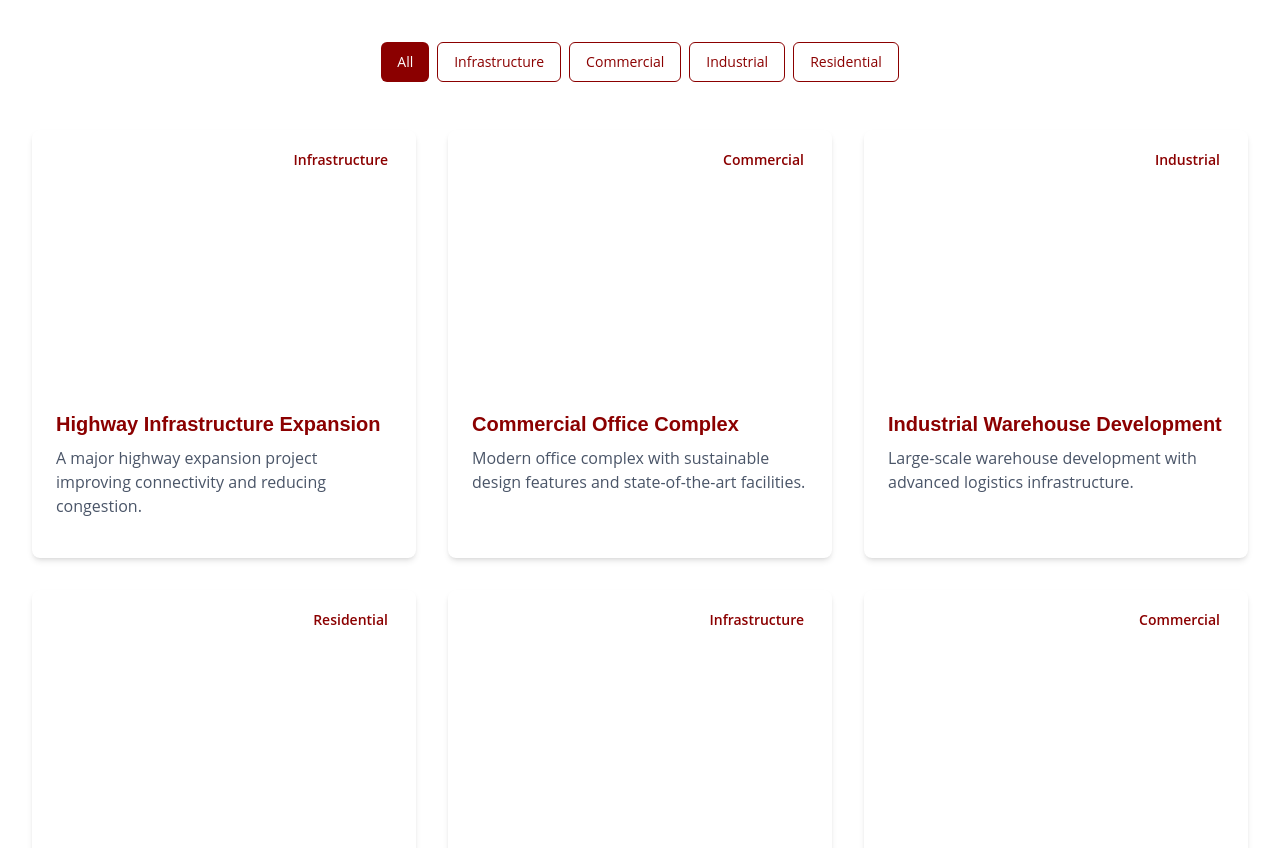
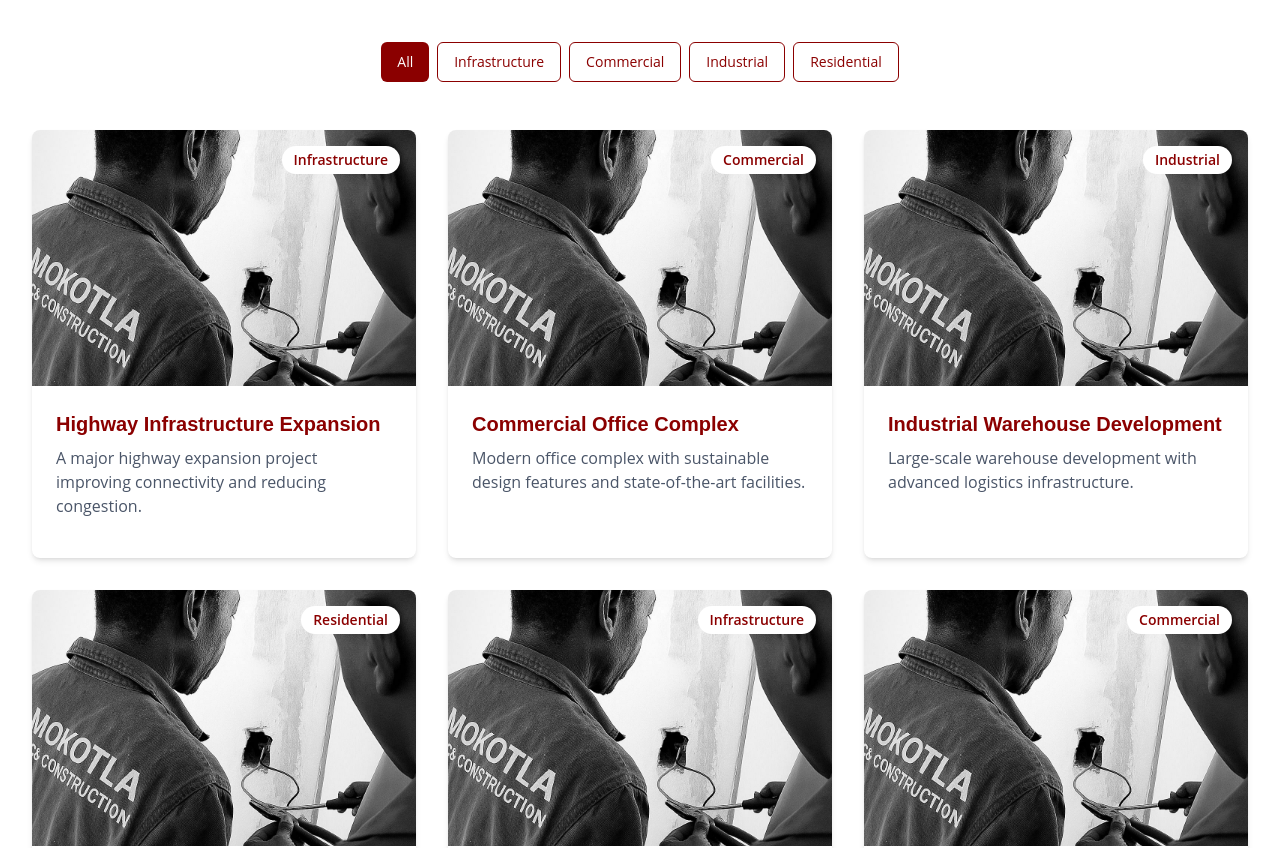
Before and after one commit to purplerain-hub/mokotla-journey-builder, a React (Vite) app: page / in a window 1280 px wide. Shown: the part 2360-3208 px from the top of the page. Built offline with nearby package versions, Linux system fonts and the light colour scheme.

Commit message:
Add project images
Add individual images to each project.

```diff
--- a/src/components/ProjectsShowcase.tsx
+++ b/src/components/ProjectsShowcase.tsx
@@ -15,37 +15,37 @@ const ProjectsShowcase = () => {
     title: "Highway Infrastructure Expansion",
     category: "Infrastructure",
     description: "A major highway expansion project improving connectivity and reducing congestion.",
-    imageUrl: "https://images.unsplash.com/photo-1487958449943-2429e8be8625?auto=format&fit=crop&w=800&h=500"
+    imageUrl: "/lovable-uploads/9fb53d8a-4dec-4b84-967a-789cb7a9c6e3.png"
   }, {
     id: 2,
     title: "Commercial Office Complex",
     category: "Commercial",
     description: "Modern office complex with sustainable design features and state-of-the-art facilities.",
-    imageUrl: "https://images.unsplash.com/photo-1517245386807-bb43f82c33c4?auto=format&fit=crop&w=800&h=500"
+    imageUrl: "/lovable-uploads/9fb53d8a-4dec-4b84-967a-789cb7a9c6e3.png"
   }, {
     id: 3,
     title: "Industrial Warehouse Development",
     category: "Industrial",
     description: "Large-scale warehouse development with advanced logistics infrastructure.",
-    imageUrl: "https://images.unsplash.com/photo-1586528116311-ad8dd3c8310d?auto=format&fit=crop&w=800&h=500"
+    imageUrl: "/lovable-uploads/9fb53d8a-4dec-4b84-967a-789cb7a9c6e3.png"
   }, {
     id: 4,
     title: "Residential Housing Community",
     category: "Residential",
     description: "Comprehensive residential development with modern amenities and green spaces.",
-    imageUrl: "https://images.unsplash.com/photo-1494891848038-7bd202a2afeb?auto=format&fit=crop&w=800&h=500"
+    imageUrl: "/lovable-uploads/9fb53d8a-4dec-4b84-967a-789cb7a9c6e3.png"
   }, {
     id: 5,
     title: "Bridge Reconstruction Project",
     category: "Infrastructure",
     description: "Critical bridge reconstruction improving safety and increasing capacity.",
-    imageUrl: "https://images.unsplash.com/photo-1433086966358-54859d0ed716?auto=format&fit=crop&w=800&h=500"
+    imageUrl: "/lovable-uploads/9fb53d8a-4dec-4b84-967a-789cb7a9c6e3.png"
   }, {
     id: 6,
     title: "Shopping Mall Construction",
     category: "Commercial",
     description: "Retail development featuring contemporary design and sustainable construction methods.",
-    imageUrl: "https://images.unsplash.com/photo-1481437156560-3205f6a55735?auto=format&fit=crop&w=800&h=500"
+    imageUrl: "/lovable-uploads/9fb53d8a-4dec-4b84-967a-789cb7a9c6e3.png"
   }];
 
   const [filter, setFilter] = useState("All");
@@ -80,9 +80,14 @@ const ProjectsShowcase = () => {
         </div>
 
         <div className="grid grid-cols-1 md:grid-cols-2 lg:grid-cols-3 gap-8">
-          {filteredProjects.map(project => <div key={project.id} className="project-card bg-white rounded-lg overflow-hidden shadow-md">
+          {filteredProjects.map(project => (
+            <div key={project.id} className="project-card bg-white rounded-lg overflow-hidden shadow-md">
               <div className="relative h-64 overflow-hidden">
-
+                <img
+                  src={project.imageUrl}
+                  alt={project.title}
+                  className="w-full h-full object-cover transition-transform duration-300 hover:scale-105"
+                />
                 <div className="absolute top-4 right-4 bg-mokotla-yellow text-mokotla-blue font-semibold px-3 py-1 rounded-full text-sm">
                   {project.category}
                 </div>
@@ -92,9 +97,9 @@ const ProjectsShowcase = () => {
                   {project.title}
                 </h3>
                 <p className="text-mokotla-gray mb-4">{project.description}</p>
-
               </div>
-            </div>)}
+            </div>
+          ))}
         </div>
 
         <div className="text-center mt-12">
```
